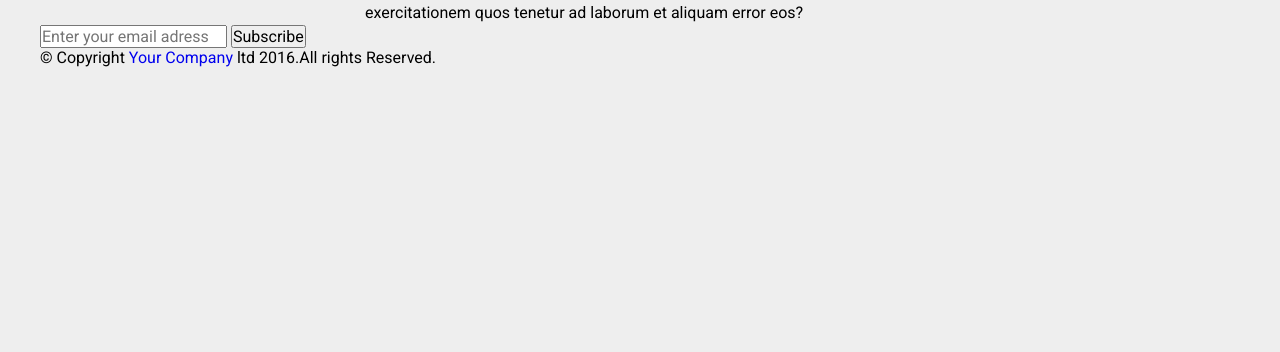
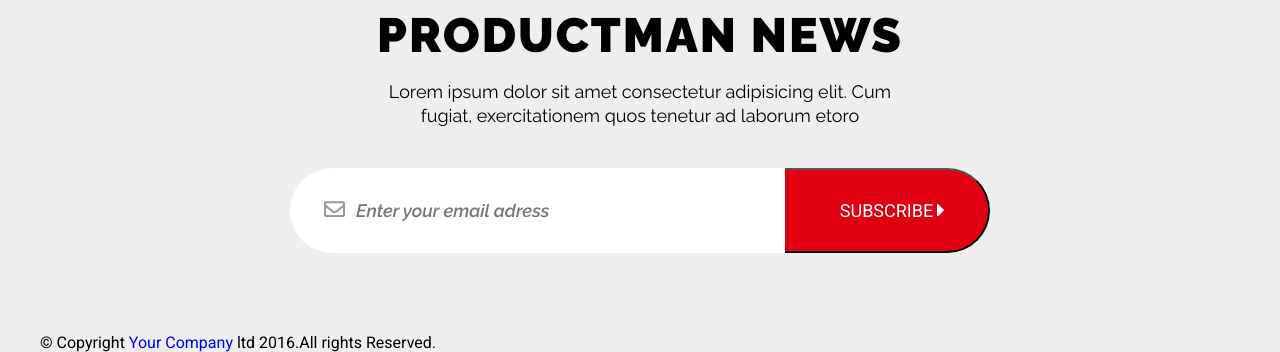
Before and after one commit to TimDino89/ProductMan, a plain HTML site: page index.html in a window 1280 px wide. Shown: the part 2162-2514 px from the top of the page. Before the commit the page ends 2229 px from the top, so only its background shows below. Drawn offline with Linux system fonts and the light colour scheme.

Commit message:
Done section News

```diff
--- a/css/style.css
+++ b/css/style.css
@@ -212,7 +212,7 @@ a {
 }
 
 /* Products Gallery hover */
-.portfolio-item-text {
+.products-item-text {
   display: none;
   position: absolute;
   top: 0;
@@ -229,11 +229,11 @@ a {
   background: #e10011;
 }
 
-.portfolio-item-desc {
+.products-item-desc {
   display: block;
 }
 
-.portfolio-item-desc::after {
+.products-item-desc::after {
   content: "";
   display: block;
   width: 100px;
@@ -242,7 +242,84 @@ a {
   background: #fff;
 }
 
-.products-item:hover .portfolio-item-text {
+.products-item:hover .products-item-text {
   display: block;
 }
 /* End Main */
+
+/* Section News */
+.news {
+  padding: 100px 0 80px 0;
+  text-align: center;
+  font-family: 'Raleway', sans-serif;
+}
+
+.news-title {
+  padding-bottom: 30px;
+  text-transform: uppercase;
+  letter-spacing: 2px;
+  font-size: 48px;
+  line-height: 30px;
+}
+
+.news-subtitle {
+  width: 550px;
+  margin: 0 auto;
+  padding-bottom: 40px;
+  font-size: 18px;
+  line-height: 24px;
+}
+
+/* Subscribe Form */
+.subscribe-form {
+  position: relative;
+  width: 700px;
+  margin: 0 auto;
+  border-radius: 61px;
+  background: #fff;
+  font-size: 0;
+}
+
+.subscribe-form input {
+  width: 495px;
+  padding: 30px 0 30px 65px;
+  outline: none;
+  border: 1px solid #fff;
+  border-radius: 61px 0 0 61px;
+  font-size: 18px;
+  font-style: italic;
+  font-weight: 600;
+  color: #979797;
+}
+
+.subscribe-form button {
+  display: inline-block;
+  width: calc(100% - 495px);
+  padding: 30px 0;
+  border-left: none;
+  border-radius: 0 61px 61px 0;
+  background: #e10011;
+  text-transform: uppercase;
+  font-family: 'Roboto', sans-serif;
+  font-size: 18px;
+  font-weight: 500;
+  color: #fff;
+}
+
+.letter,
+.caret {
+  position: absolute;
+  font-size: 21px;
+}
+
+.letter {
+  top: 31px;
+  left: 34px;
+  color: #979797;
+}
+
+.caret {
+  top: 32px;
+  right: 46px;
+  color: #fff;
+}
--- a/index.html
+++ b/index.html
@@ -4,7 +4,7 @@
   <meta charset="UTF-8">
   <meta name="viewport" content="width=device-width, initial-scale=1.0">
   <meta http-equiv="X-UA-Compatible" content="ie=edge">
-  <title>Product man</title>
+  <title>Productman</title>
   <link rel="shortcut icon" type="image/png" href="img/favicon.png"/>
   <link rel="stylesheet" href="css/style.css">
   <link rel="stylesheet" href="css/normalize.css">
@@ -75,27 +75,27 @@
           <div class="products-item">
             <a href="#">
               <img src="img/louderspeaker.jpg" alt="Loudspeaker">
-              <span class="portfolio-item-text">
-               <span class="portfolio-item-title">Minimal Product</span>
-                <span class="portfolio-item-desc">Design</span>
+              <span class="products-item-text">
+               <span class="products-item-title">Minimal Product</span>
+                <span class="products-item-desc">Design</span>
               </span>
             </a>
           </div>
           <div class="products-item">
               <a href="#">
                 <img src="img/braslet.jpg" alt="Fitness braslet">
-                <span class="portfolio-item-text">
-                  <span class="portfolio-item-title">Minimal Product</span>
-                   <span class="portfolio-item-desc">Design</span>
+                <span class="products-item-text">
+                  <span class="products-item-title">Minimal Product</span>
+                   <span class="products-item-desc">Design</span>
                  </span>
               </a>
           </div>
           <div class="products-item">
             <a href="#">
               <img src="img/shoes.jpg" alt="Fashion shoes">
-              <span class="portfolio-item-text">
-                <span class="portfolio-item-title">Minimal Product</span>
-                 <span class="portfolio-item-desc">Design</span>
+              <span class="products-item-text">
+                <span class="products-item-title">Minimal Product</span>
+                 <span class="products-item-desc">Design</span>
                </span>
             </a>
           </div>
@@ -105,18 +105,18 @@
             <div class="products-item">
                 <a href="#">
                   <img src="img/redphonespeakers.jpg" alt="Red phonespeakers">
-                  <span class="portfolio-item-text">
-                    <span class="portfolio-item-title">Minimal Product</span>
-                     <span class="portfolio-item-desc">Design</span>
+                  <span class="products-item-text">
+                    <span class="products-item-title">Minimal Product</span>
+                     <span class="products-item-desc">Design</span>
                    </span>
                 </a>
              </div>
              <div class="products-item">
                 <a href="#">
                   <img src="img/chair.jpg" alt="Chair">
-                  <span class="portfolio-item-text">
-                    <span class="portfolio-item-title">Minimal Product</span>
-                     <span class="portfolio-item-desc">Design</span>
+                  <span class="products-item-text">
+                    <span class="products-item-title">Minimal Product</span>
+                     <span class="products-item-desc">Design</span>
                    </span>
                 </a>
               </div>
@@ -131,17 +131,18 @@
 <!-- Section News -->
 <section class="news">
   <div class="grid">
-    <div class="products-text">
-      <h2 class="products-title">Product Man</h2>
-      <p class="products-subtitle">
+    <div class="news-text">
+      <h2 class="news-title">ProductMan news</h2>
+      <p class="news-subtitle">
         Lorem ipsum dolor sit amet consectetur adipisicing elit.
-        Cum fugiat, exercitationem quos tenetur ad laborum et aliquam error eos?
+        Cum fugiat, exercitationem quos tenetur ad laborum etoro
       </p>
     </div>
     <form action="#" class="subscribe-form">
-      <i></i>
+      <i class="far fa-envelope letter"></i>
       <input type="text" placeholder="Enter your email adress">
-      <button>Subscribe<i></i></button>
+      <button>Subscribe</button>
+      <i class="fas fa-caret-right caret"></i>
     </form>
   </div>
 </section>
```
